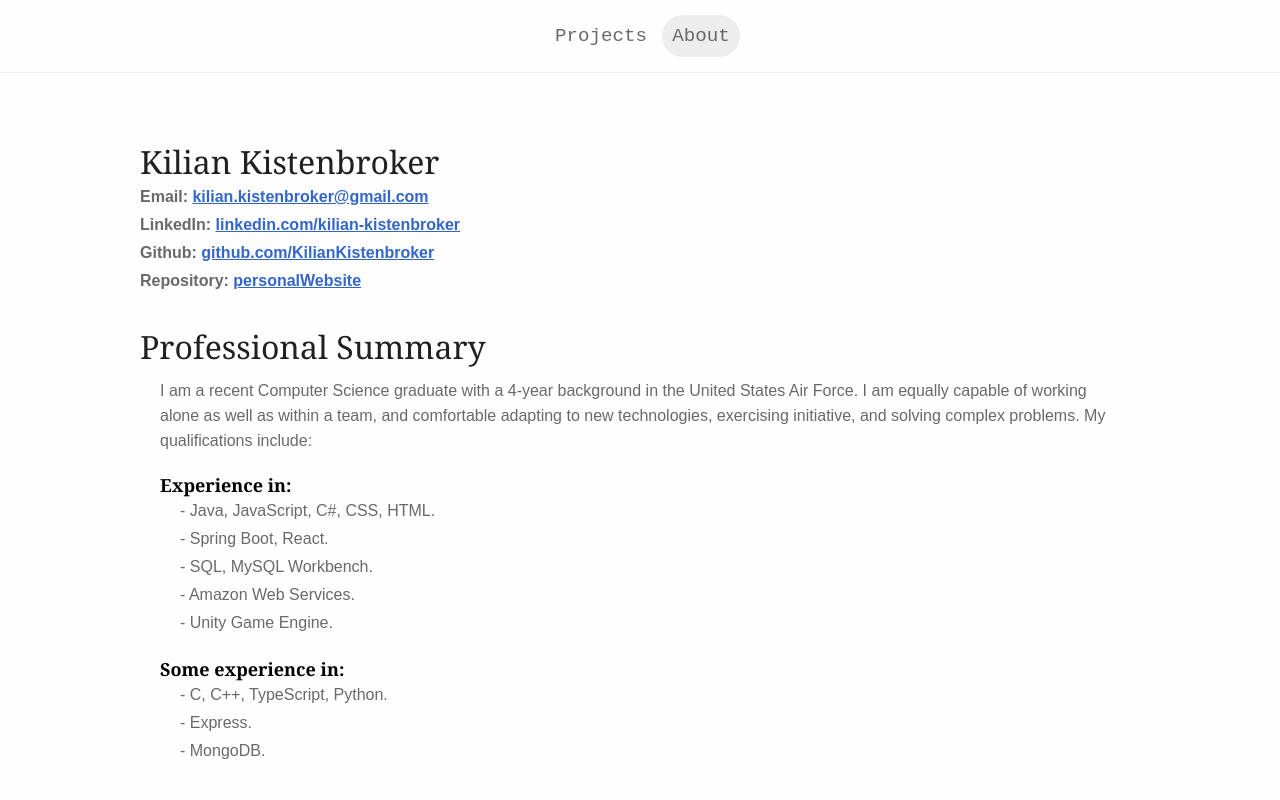
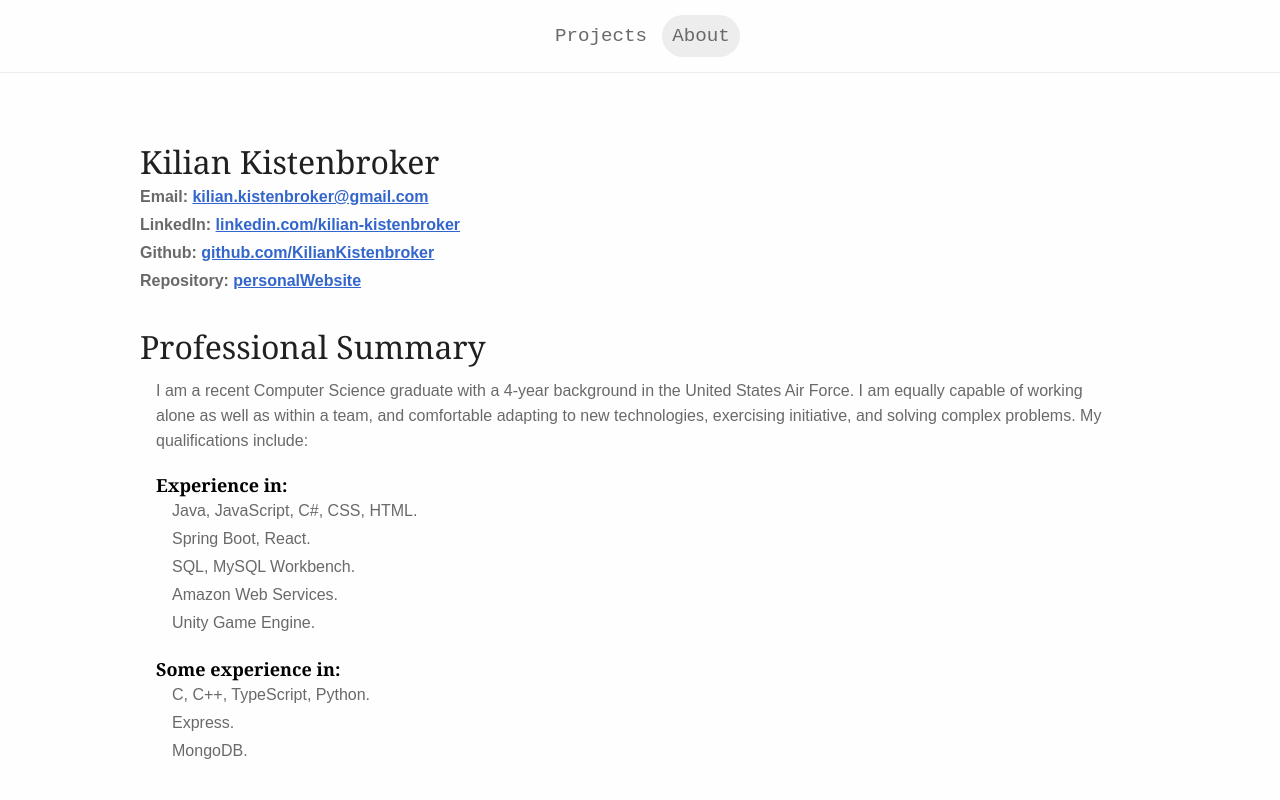
Before and after one commit to KilianKistenbroker/PersonalWebsite, a React (Create React App) app: page /about in a window 1280 px wide. Shown: the top 800 px of the page. Built offline with nearby package versions, Linux system fonts and the light colour scheme.

Commit message:
adjusted formatting

```diff
--- a/src/index.css
+++ b/src/index.css
@@ -238,8 +238,8 @@ code {
 }
 
 .project-details-grid {
-padding-left: 1.25rem;
-padding-right: 1.25rem;
+padding-left: 1rem;
+padding-right: 1rem;
 display: grid;
 }
 
@@ -274,8 +274,8 @@ display: grid;
 
 .indents {
   /* padding-top: 0.3125rem; */
-  padding-left: 1.25rem;
-  padding-right: 1.25rem;
+  padding-left: 1rem;
+  padding-right: 1rem;
 }
 
 .bullet-1 {
--- a/src/pages/About.js
+++ b/src/pages/About.js
@@ -57,19 +57,19 @@ const About = () => {
         {/* <div className="indents"> */}
           <div className="subheader-1">Experience in: </div>
           <div className="indents">
-            <div className="bullet-1">- Java, JavaScript, C#, CSS, HTML.</div>
-            <div className="bullet-1">- Spring Boot, React.</div>
-            <div className="bullet-1">- SQL, MySQL Workbench.</div>
-            <div className="bullet-1">- Amazon Web Services.</div>
-            <div className="bullet-1">- Unity Game Engine.</div>
+            <div className="bullet-1">Java, JavaScript, C#, CSS, HTML.</div>
+            <div className="bullet-1">Spring Boot, React.</div>
+            <div className="bullet-1">SQL, MySQL Workbench.</div>
+            <div className="bullet-1">Amazon Web Services.</div>
+            <div className="bullet-1">Unity Game Engine.</div>
           </div>
         {/* </div> */}
         {/* <div className="indents"> */}
           <div className="subheader-1">Some experience in: </div>
           <div className="indents">
-            <div className="bullet-1">- C, C++, TypeScript, Python.</div>
-            <div className="bullet-1">- Express.</div>
-            <div className="bullet-1">- MongoDB.</div>
+            <div className="bullet-1">C, C++, TypeScript, Python.</div>
+            <div className="bullet-1">Express.</div>
+            <div className="bullet-1">MongoDB.</div>
           </div>
         {/* </div> */}
         </div>
--- a/src/projects/MovingUp.js
+++ b/src/projects/MovingUp.js
@@ -29,15 +29,17 @@ const MovingUp = ({ windowDimension }) => {
               platforming challenges, seamlessly integrated within a user-friendly
               mobile interface.
             </div>
-          </div>
 
-          <br></br>
+            <br></br>
           <div className="paragraph-1">
             <i>Early Access Release Date: TBD</i>
           </div>
           <div className="paragraph-1">
             <i>Official Release Date: TBD</i>
           </div>
+          </div>
+
+
         </div>
         <div className="project-detail">
           <div className="header-1">Role</div>
@@ -55,22 +57,22 @@ const MovingUp = ({ windowDimension }) => {
           <div className="header-1">Features</div>
           <div className="indents">
             <div className="paragraph-1">
-              - 3 different world environments to explore, and 9 levels per world.
+              3 different world environments to explore, and 9 levels per world.
             </div>
             <div className="paragraph-1">
-              - Physics for gliding, dashing, and climbing passed obstacles.
+              Physics for gliding, dashing, and climbing passed obstacles.
             </div>
             <div className="paragraph-1">
-              - Various objects to interact with and collectables to discover.
+              Various objects to interact with and collectables to discover.
             </div>
           </div>
         </div>
         <div className="project-detail">
           <div className="header-1">Tech Stack</div>
           <div className="indents">
-            <div className="paragraph-1">- Unity 2D Game Engine.</div>
-            <div className="paragraph-1">- Photoshop, Procreate.</div>
-            <div className="paragraph-1">- C#.</div>
+            <div className="paragraph-1">Unity 2D Game Engine.</div>
+            <div className="paragraph-1">Photoshop, Procreate.</div>
+            <div className="paragraph-1">C#.</div>
           </div>
         </div>
       </div>
--- a/src/projects/StudentSources.js
+++ b/src/projects/StudentSources.js
@@ -78,24 +78,24 @@ const StudentSources = ({ windowDimension }) => {
           <div className="header-1">Features</div>
           <div className="indents">
             <div className="paragraph-1">
-              - Support for jpg, png, gif, pdf, txt, mp3, mp4, and mov files.
+              Support for jpg, png, gif, pdf, txt, mp3, mp4, and mov files.
             </div>
             <div className="paragraph-1">
-              - View and comment on other users public files.
+              View and comment on other users public files.
             </div>
             <div className="paragraph-1">
-              - Create chatgroups with other users.
+              Create chatgroups with other users.
             </div>
-            <div className="paragraph-1">- Allowed 1GB of cloud storage.</div>
+            <div className="paragraph-1">Allowed 1GB of cloud storage.</div>
           </div>
         </div>
         <div className="project-detail">
           <div className="header-1">Tech Stack</div>
           <div className="indents">
-            <div className="paragraph-1">- Java, Javascript, CSS, HTML.</div>
-            <div className="paragraph-1">- React, Springboot.</div>
-            <div className="paragraph-1">- SQL, MySQL.</div>
-            <div className="paragraph-1">- AWS.</div>
+            <div className="paragraph-1">Java, Javascript, CSS, HTML.</div>
+            <div className="paragraph-1">React, Springboot.</div>
+            <div className="paragraph-1">SQL, MySQL.</div>
+            <div className="paragraph-1">AWS.</div>
           </div>
         </div>
       </div>
--- a/src/projects/TheMarbleGame.js
+++ b/src/projects/TheMarbleGame.js
@@ -46,33 +46,22 @@ const TheMarbleGame = ({windowDimension}) => {
           </div>
         </div>
         <div className="project-detail">
-          <div className="header-1">Role</div>
-          <div className="indents">
-            <div className="subheader-1">Solo Endeavor</div>
-            <div className="indents">
-              <div className="paragraph-1">
-                Programming.
-              </div>
-            </div>
-          </div>
-        </div>
-        <div className="project-detail">
           <div className="header-1">Features</div>
           <div className="indents">
-            <div className="paragraph-1">- Collision Detection: Ensures accurate interactions between objects within the game world.</div>
-            <div className="paragraph-1">- Scene Management: Facilitates the smooth transition and management of different game scenes or levels.</div>
-            <div className="paragraph-1">- Follow Camera: A camera system that dynamically follows the player's movements.</div>
-            <div className="paragraph-1">- Menu System: An intuitive interface for navigating through game options.</div>
-            <div className="paragraph-1">- Physics System: Simulates realistic physical interactions between game entities.</div>
-            <div className="paragraph-1">- Touch Controls: Responsive touch input for mobile platforms.</div>
-            <div className="paragraph-1">- Inventory System: Manages items and equipment within the game.</div>
+            <div className="paragraph-1"><b>Collision Detection: </b>Ensures accurate interactions between objects within the game world.</div>
+            <div className="paragraph-1"><b>Scene Management: </b>Facilitates the smooth transition and management of different game scenes or levels.</div>
+            <div className="paragraph-1"><b>Follow Camera: </b>A camera system that dynamically follows the player's movements.</div>
+            <div className="paragraph-1"><b>Menu System: </b>An intuitive interface for navigating through game options.</div>
+            <div className="paragraph-1"><b>Physics System: </b>Simulates realistic physical interactions between game entities.</div>
+            <div className="paragraph-1"><b>Touch Controls: </b>Responsive touch input for mobile platforms.</div>
+            <div className="paragraph-1"><b>Inventory System: </b>Manages items and equipment within the game.</div>
           </div>
         </div>
         <div className="project-detail">
           <div className="header-1">Tech Stack</div>
           <div className="indents">
-            <div className="paragraph-1">- Java.</div>
-            <div className="paragraph-1">- Andoid Studio.</div>
+            <div className="paragraph-1">Java.</div>
+            <div className="paragraph-1">Andoid Studio.</div>
           </div>
         </div>
       </div>
```
